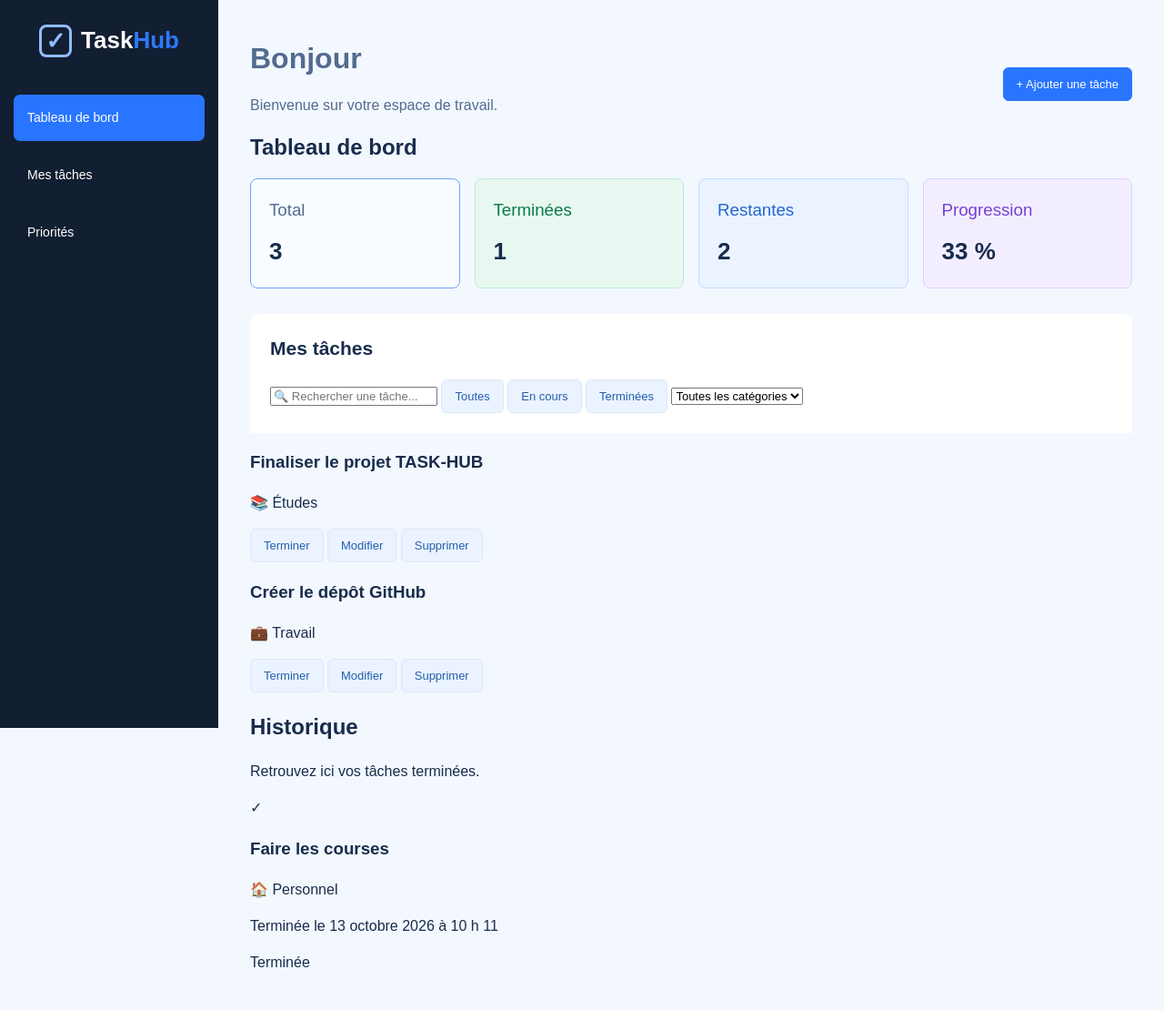
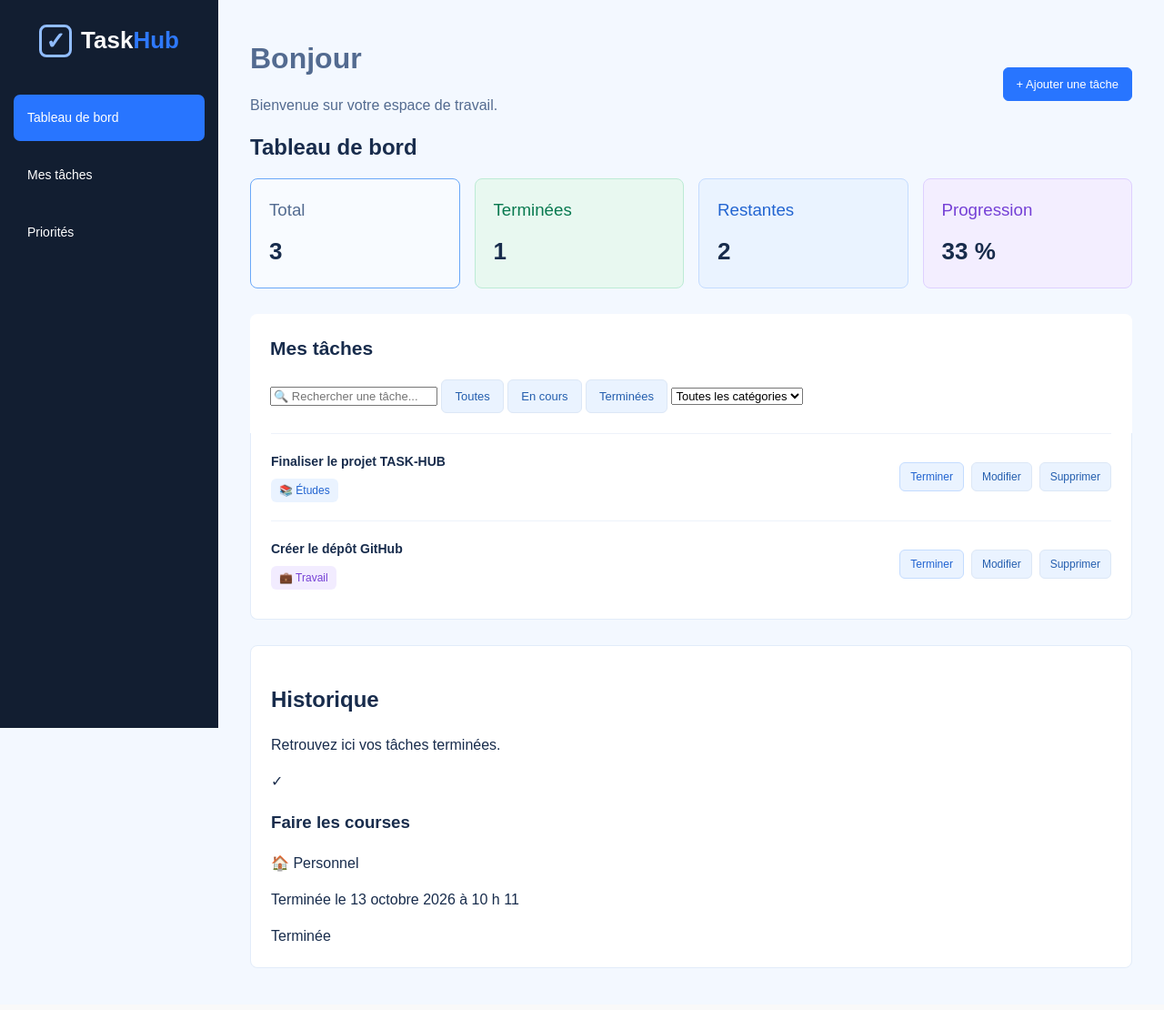
Before and after one commit to Louka04/Projet-1.2, a PHP site: page /accueil.php in a window 1280 px wide. Shown: the whole page at 91% size. After the commit the page ends 1064 px from the top, so only its background shows below. Run offline with PHP 8.4, Linux system fonts and the light colour scheme.

Commit message:
mise a jour css et php

```diff
--- a/CSS/accueil.css
+++ b/CSS/accueil.css
@@ -235,3 +235,79 @@ button :hover {
     flex-wrap: wrap;
     gap: 10 px;
 }
+
+/* LISTE DES TÂCHES */
+
+.tasks {
+    padding: 0 22px 12px;
+    border: 1px solid #e2ecf9;
+    border-top: none;
+    border-radius: 0 0 8px 8px;
+    background-color: white;
+}
+
+.task {
+    display: flex;
+    justify-content: space-between;
+    align-items: center;
+    gap: 20px;
+    padding: 20px 0;
+    border-top: 1px solid #edf2fa;
+}
+
+.task h3 {
+    margin: 0 0 8px;
+    font-size: 14px;
+}
+
+.task p {
+    display: inline-block;
+    margin: 0;
+    padding: 4px 9px;
+    border-radius: 6px;
+    background-color: #eaf3ff;
+    color: #2264d1;
+    font-size: 12px;
+}
+
+/* La deuxième tâche appartient à la catégorie Travail */
+
+.task:nth-child(2) p {
+    background-color: #f2ecff;
+    color: #7540d6;
+}
+
+/* ACTIONS DES TÂCHES */
+
+.actions {
+    display: flex;
+    flex-wrap: wrap;
+    gap: 8px;
+}
+
+.actions button {
+    padding: 8px 11px;
+    font-size: 12px;
+}
+
+/* Bouton Terminer */
+
+.actions button:nth-child(1) {
+    border-color: #c4dcff;
+    background-color: #eaf3ff;
+    color: #2264d1;
+}
+
+.actions button:nth-child(1):hover {
+    background-color: #d8e9ff;
+}
+
+/* HISTORIQUE */
+
+.history {
+    margin-top: 28px;
+    padding: 22px;
+    border: 1px solid #e2ecf9;
+    border-radius: 8px;
+    background-color: white;
+}
--- a/accueil.php
+++ b/accueil.php
@@ -13,6 +13,7 @@ require_once "connexion.php";
     <title>TASK-HUB</title>
 
     <link rel="stylesheet" href="./css/accueil.css">
+    <link rel="icon" href="./img/Icon.png">
 </head>
 
 <body>
```
